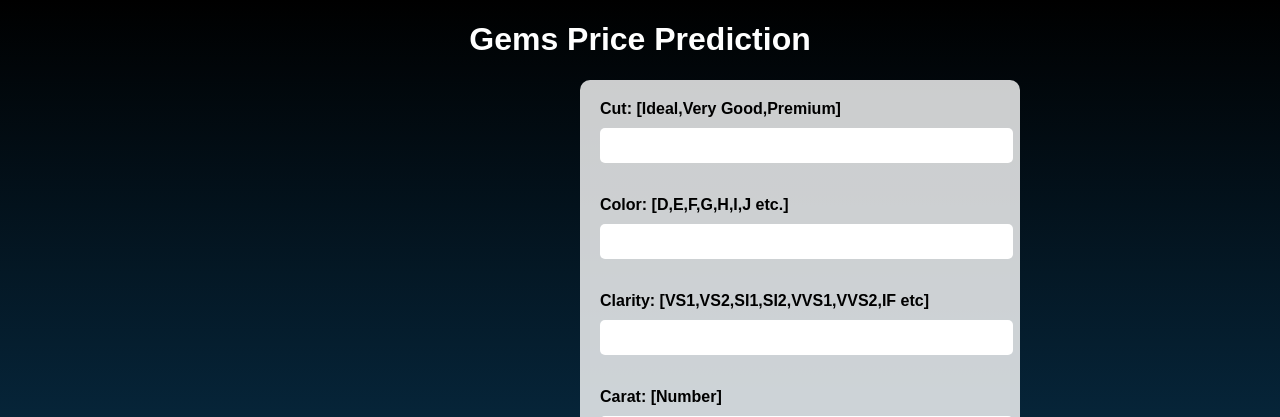
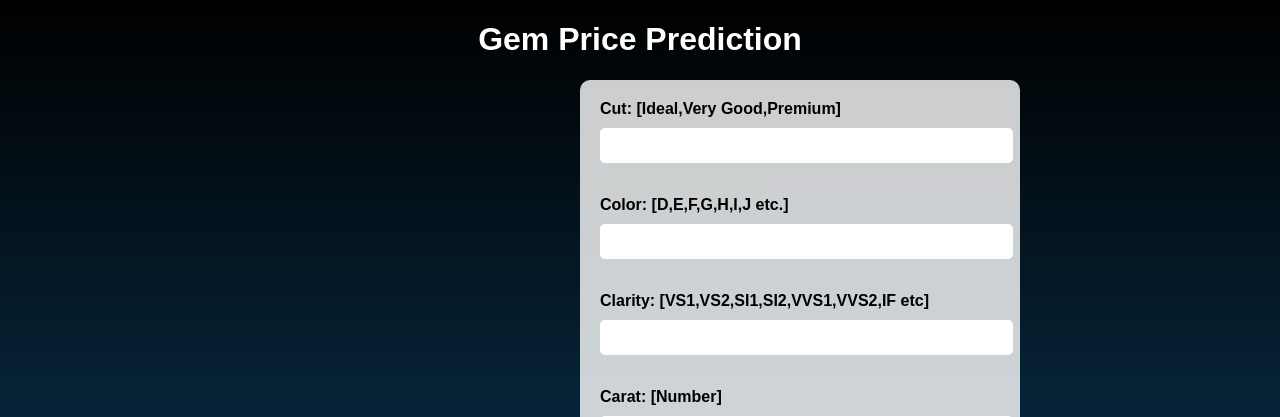
Before and after one commit to tanim95/gem_price_prediction-end_to_end-, a Flask app: page / in a window 1280 px wide. Shown: the top 417 px of the page. Run offline with Flask 3, Linux system fonts and the light colour scheme.

```diff
--- a/templates/home.html
+++ b/templates/home.html
@@ -106,7 +106,7 @@
     </style>
   </head>
   <body>
-    <h1>Gems Price Prediction</h1>
+    <h1>Gem Price Prediction</h1>
     <form method="POST">
       <label for="cut">Cut: [Ideal,Very Good,Premium]</label>
       <input type="text" name="cut" id="cut" required /><br /><br />
```
Also changed, not shown: README.md (deleted), README2.md (added).
